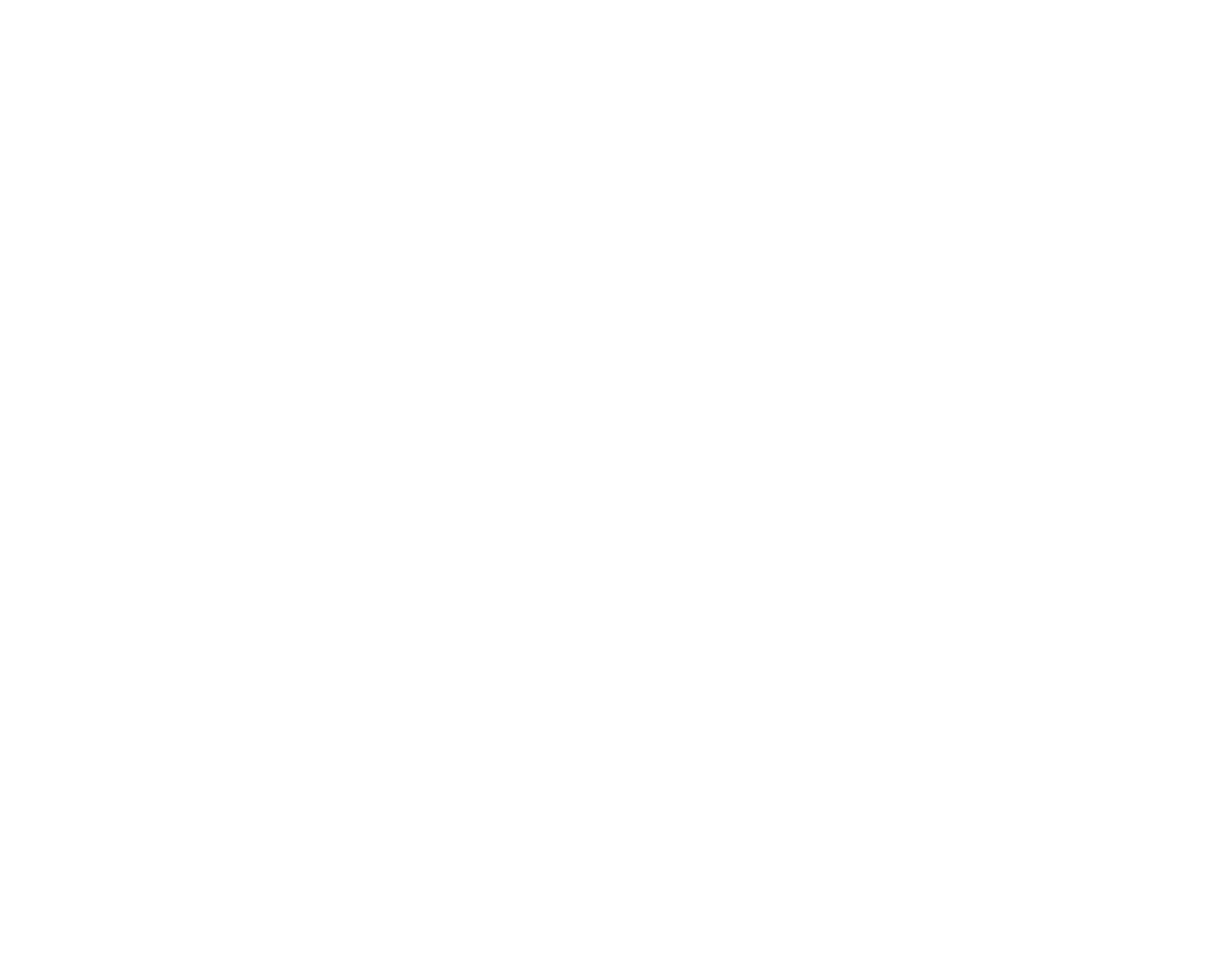
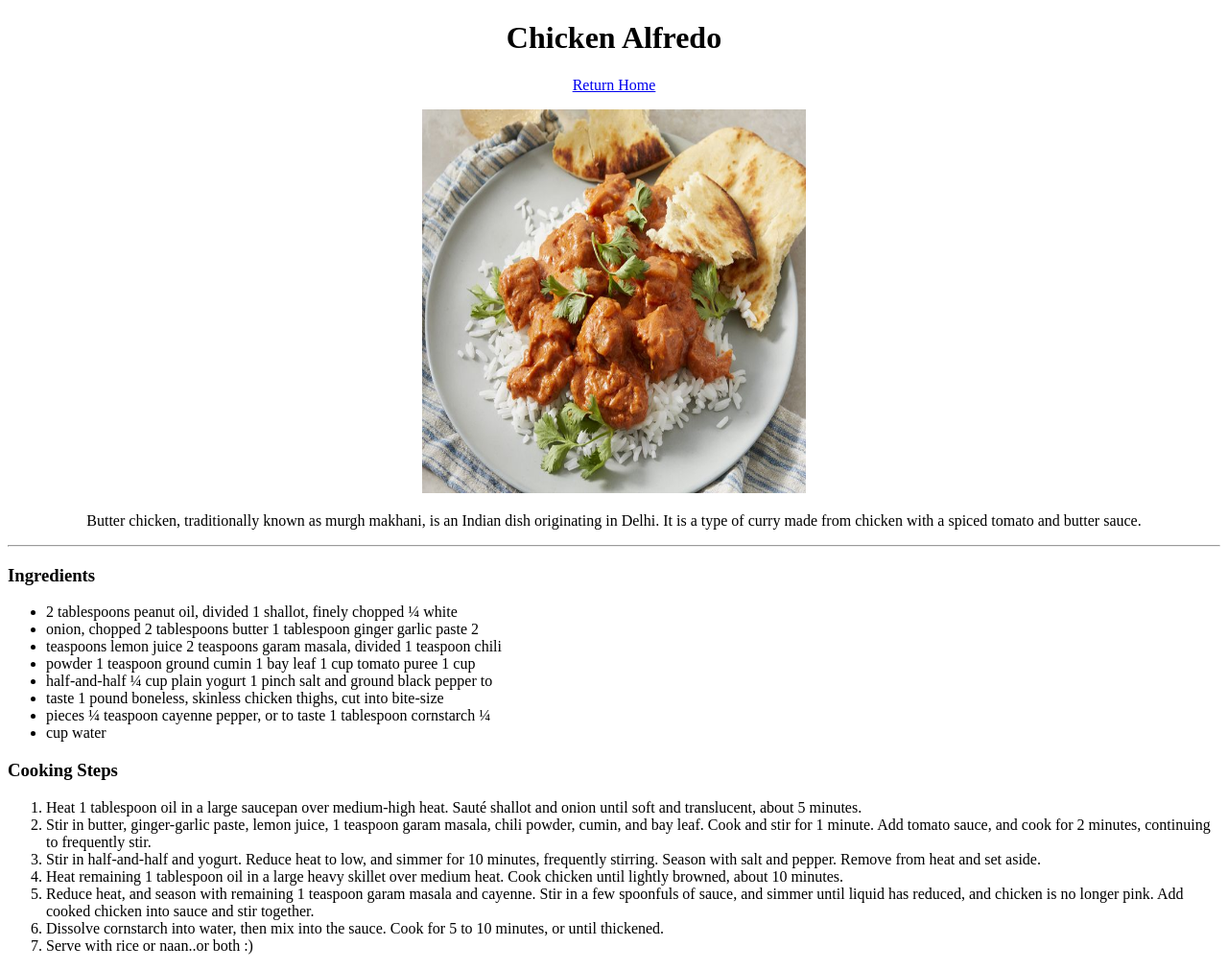
Before and after one commit to raghavshxrma/odin-recipes, a plain HTML site: page recipes/butterchicken.html in a window 1280 px wide. Shown: the whole page at 96% size. Before the commit the page ends 800 px from the top, so only its background shows below. Drawn offline with Linux system fonts and the light colour scheme.

Commit message:
Format butterchicken.html, Fixed <p> syntax error

```diff
--- a/recipes/butterchicken.html
+++ b/recipes/butterchicken.html
@@ -0,0 +1,94 @@
+<!DOCTYPE html>
+<html lang="en">
+  <head>
+    <meta charset="UTF-8" />
+    <meta name="viewport" content="width=device-width, initial-scale=1.0" />
+    <title>Butter Chicken Recipe</title>
+  </head>
+  <body>
+    <div style="text-align: center">
+      <h1>Chicken Alfredo</h1>
+
+      <a href="../index.html">Return Home</a>
+
+      <p></p>
+      <img
+        src="../images/butterchicken.jpg"
+        alt="butter chicken"
+        height="400px"
+        width="400px"
+      />
+      <p>
+        Butter chicken, traditionally known as murgh makhani, is an Indian dish
+        originating in Delhi. It is a type of curry made from chicken with a
+        spiced tomato and butter sauce.
+      </p>
+    </div>
+    <hr />
+
+    <div style="text-align: left">
+      <h3>Ingredients</h3>
+      <ul>
+        <li>
+          2 tablespoons peanut oil, divided 1 shallot, finely chopped ¼ white
+        </li>
+        <li>
+          onion, chopped 2 tablespoons butter 1 tablespoon ginger garlic paste 2
+        </li>
+        <li>
+          teaspoons lemon juice 2 teaspoons garam masala, divided 1 teaspoon
+          chili
+        </li>
+        <li>
+          powder 1 teaspoon ground cumin 1 bay leaf 1 cup tomato puree 1 cup
+        </li>
+        <li>
+          half-and-half ¼ cup plain yogurt 1 pinch salt and ground black pepper
+          to
+        </li>
+        <li>
+          taste 1 pound boneless, skinless chicken thighs, cut into bite-size
+        </li>
+        <li>
+          pieces ¼ teaspoon cayenne pepper, or to taste 1 tablespoon cornstarch
+          ¼
+        </li>
+        <li>cup water</li>
+      </ul>
+
+      <h3>Cooking Steps</h3>
+      <ol>
+        <li>
+          Heat 1 tablespoon oil in a large saucepan over medium-high heat. Sauté
+          shallot and onion until soft and translucent, about 5 minutes.
+        </li>
+        <li>
+          Stir in butter, ginger-garlic paste, lemon juice, 1 teaspoon garam
+          masala, chili powder, cumin, and bay leaf. Cook and stir for 1 minute.
+          Add tomato sauce, and cook for 2 minutes, continuing to frequently
+          stir.
+        </li>
+        <li>
+          Stir in half-and-half and yogurt. Reduce heat to low, and simmer for
+          10 minutes, frequently stirring. Season with salt and pepper. Remove
+          from heat and set aside.
+        </li>
+        <li>
+          Heat remaining 1 tablespoon oil in a large heavy skillet over medium
+          heat. Cook chicken until lightly browned, about 10 minutes.
+        </li>
+        <li>
+          Reduce heat, and season with remaining 1 teaspoon garam masala and
+          cayenne. Stir in a few spoonfuls of sauce, and simmer until liquid has
+          reduced, and chicken is no longer pink. Add cooked chicken into sauce
+          and stir together.
+        </li>
+        <li>
+          Dissolve cornstarch into water, then mix into the sauce. Cook for 5 to
+          10 minutes, or until thickened.
+        </li>
+        <li>Serve with rice or naan..or both :)</li>
+      </ol>
+    </div>
+  </body>
+</html>
```
Also changed, not shown: recipes/alfredo.html (+24 -7 lines).
